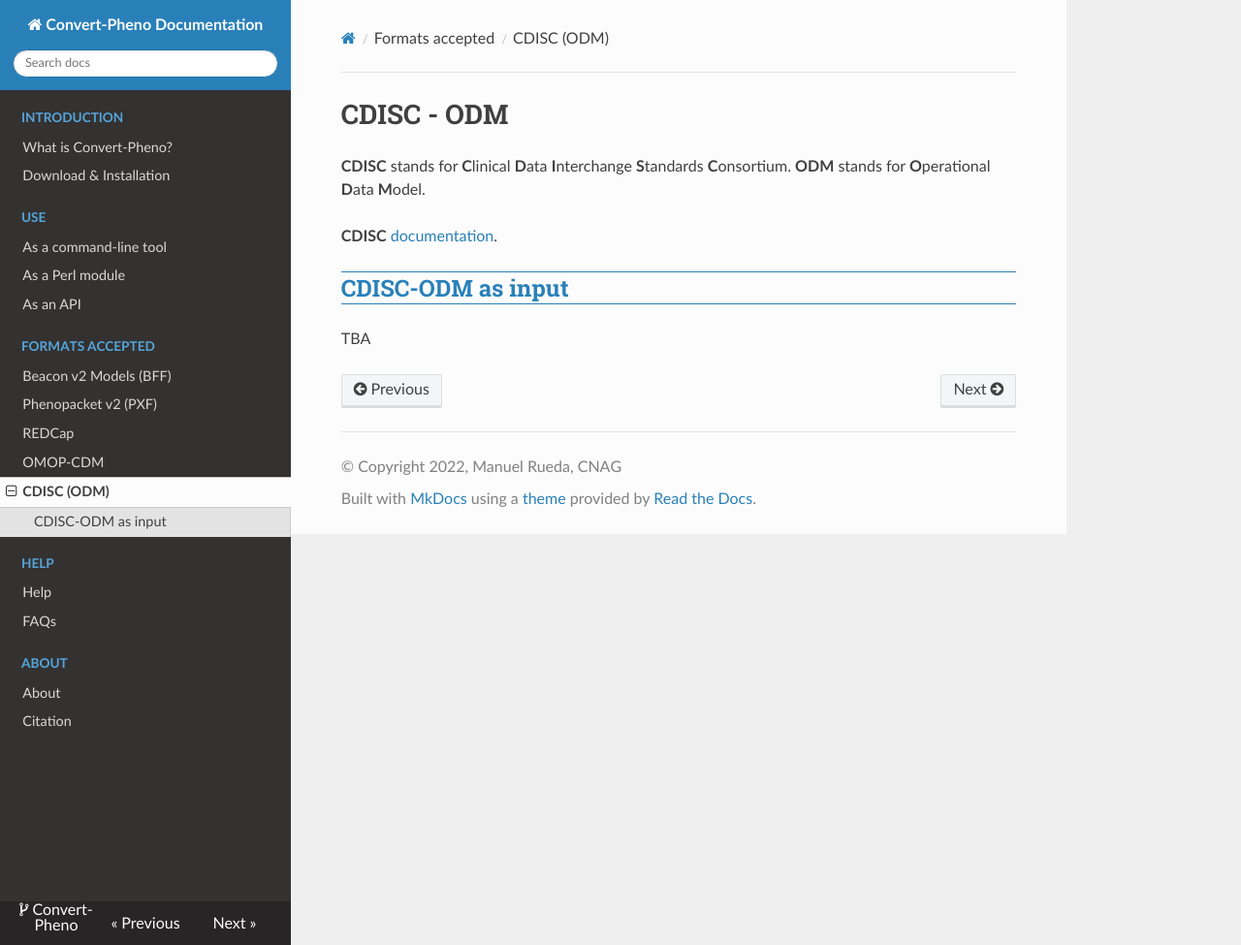
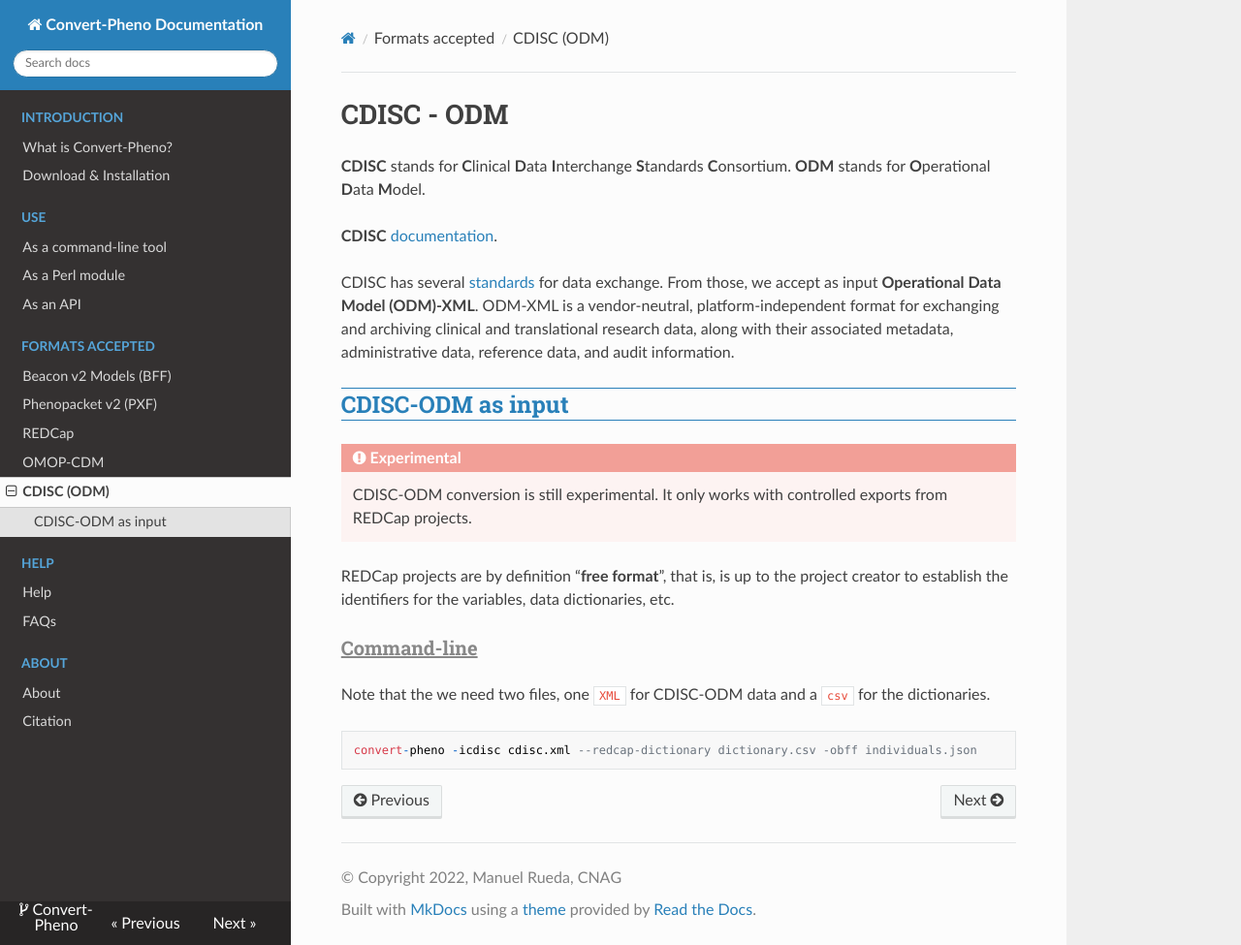
Before and after one commit to CNAG-Biomedical-Informatics/convert-pheno, an MkDocs documentation site: the page built from docs/cdisc.md, in a window 1280 px wide and 975 px high. Shown: the whole window at 97% size. Built offline with MkDocs 1.6.1, drawn with Linux system fonts in a browser that asks for light colours; nearby versions of some CDN libraries.

Commit message:
Source commit

````diff
--- a/docs/cdisc.md
+++ b/docs/cdisc.md
@@ -5,6 +5,19 @@
 
 **CDISC** [documentation](https://www.cdisc.org).
 
+CDISC has several [standards](https://www.cdisc.org/standards/data-exchange) for data exchange. From those, we accept as input **Operational Data Model (ODM)-XML**. ODM-XML is a vendor-neutral, platform-independent format for exchanging and archiving clinical and translational research data, along with their associated metadata, administrative data, reference data, and audit information.
+
 ## CDISC-ODM as input
 
-TBA
+!!! Danger "Experimental"
+    CDISC-ODM conversion is still experimental. It only works with controlled exports from REDCap projects.
+
+REDCap projects are by definition “**free format**”, that is, is up to the project creator to establish the identifiers for the variables, data dictionaries, etc.
+
+### Command-line
+
+Note that the we need two files, one `XML` for CDISC-ODM data and a `csv` for the dictionaries.
+
+```
+convert-pheno -icdisc cdisc.xml --redcap-dictionary dictionary.csv -obff individuals.json
+```
````
